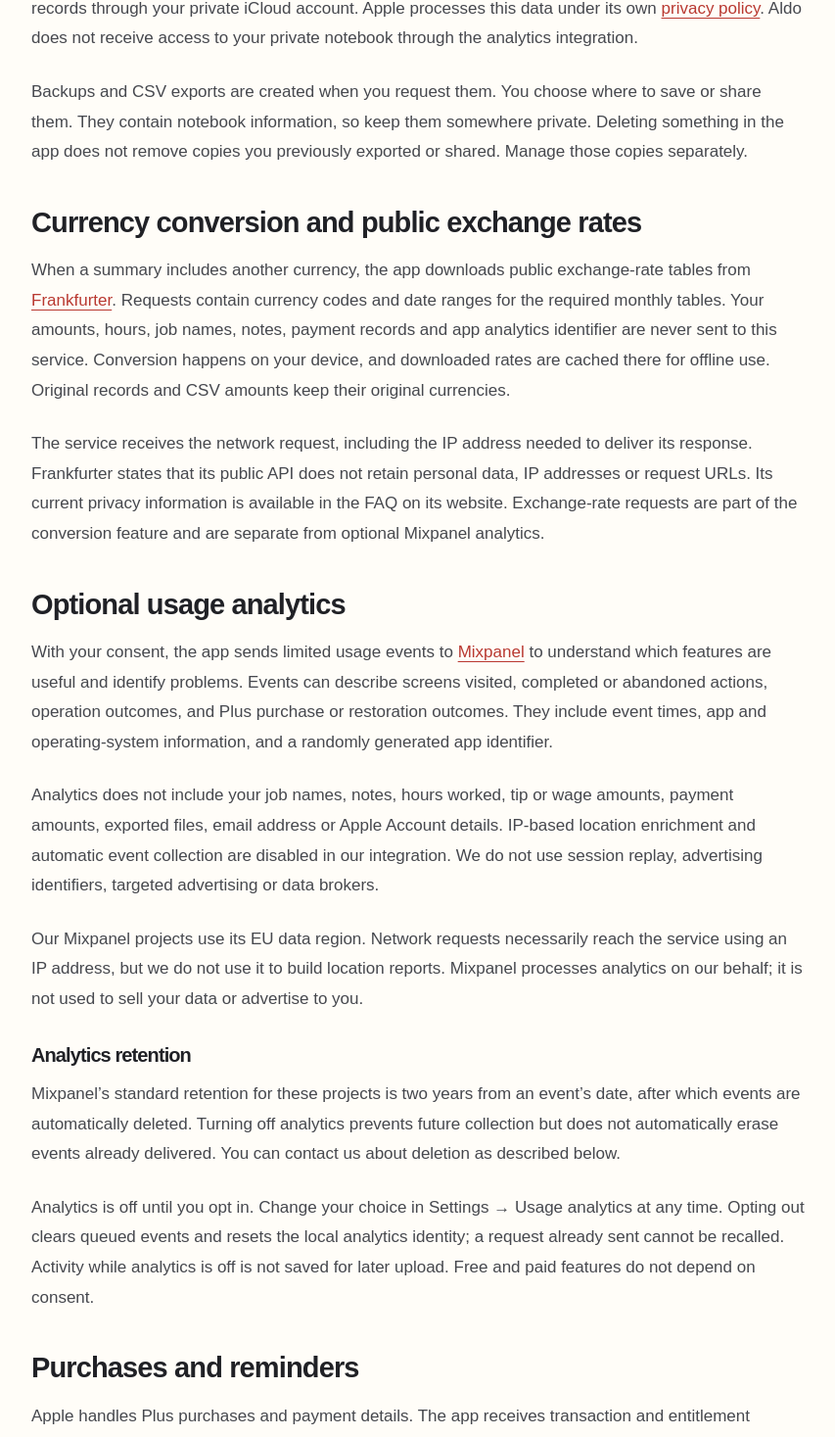
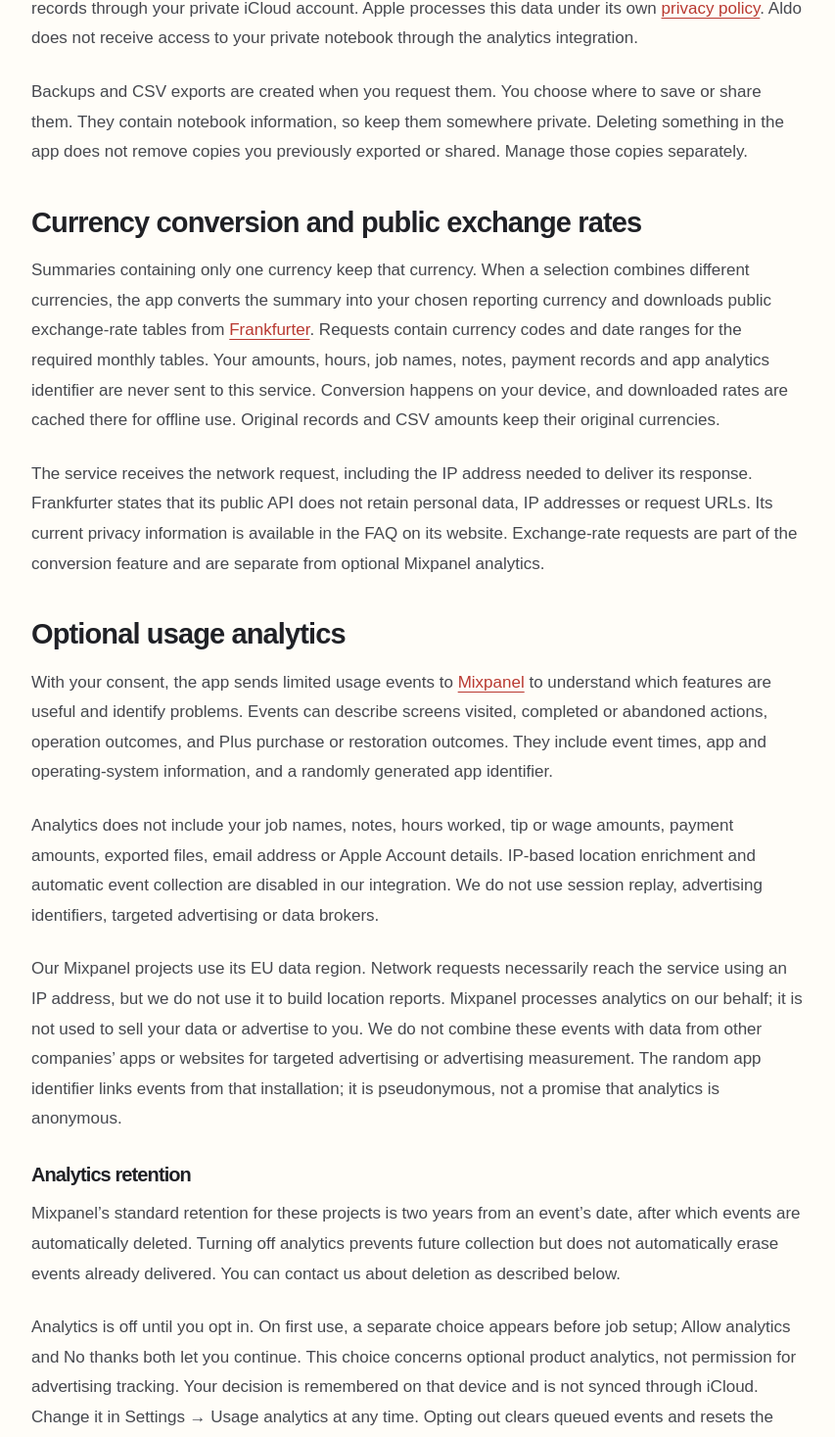
Before and after one commit to aldo-leka/website, a Next.js app: page /count-my-shift/privacy in a window 1280 px wide. Shown: the part 1324-2791 px from the top of the page at 98% size, without its empty margins (213-1066 px from the left). Built offline with nearby package versions, Linux system fonts and the light colour scheme.

Commit message:
Update Count My Shift help and privacy for iPad and feedback

```diff
--- a/app/count-my-shift/page.tsx
+++ b/app/count-my-shift/page.tsx
@@ -12,7 +12,7 @@
       <section className="product-hero">
         <div>
           <p className="eyebrow">
-            For iPhone{!apps.countMyShift.storeUrl && " · In beta"}
+            For iPhone &amp; iPad{!apps.countMyShift.storeUrl && " · In beta"}
           </p>
           <h1>
             A little clarity
--- a/app/count-my-shift/privacy/page.tsx
+++ b/app/count-my-shift/privacy/page.tsx
@@ -10,7 +10,7 @@
         <br />
         <span className="underlined">Your business.</span>
       </h1>
-      <p className="effective-date">Effective 22 September 2026</p>
+      <p className="effective-date">Effective 26 September 2026</p>
       <div className="policy-intro prose">
         <p>
           Your notebook lives on your device and, when available, in your
@@ -66,7 +66,9 @@
         </p>
         <h2 id="exchange-rates">Currency conversion and public exchange rates</h2>
         <p>
-          When a summary includes another currency, the app downloads public
+          Summaries containing only one currency keep that currency. When a
+          selection combines different currencies, the app converts the summary
+          into your chosen reporting currency and downloads public
           exchange-rate tables from <a href="https://frankfurter.dev/">Frankfurter</a>.
           Requests contain currency codes and date ranges for the required monthly
           tables. Your amounts, hours, job names, notes, payment records and app
@@ -103,7 +105,11 @@
           Our Mixpanel projects use its EU data region. Network requests
           necessarily reach the service using an IP address, but we do not use
           it to build location reports. Mixpanel processes analytics on our
-          behalf; it is not used to sell your data or advertise to you.
+          behalf; it is not used to sell your data or advertise to you. We do not
+          combine these events with data from other companies’ apps or websites
+          for targeted advertising or advertising measurement. The random app
+          identifier links events from that installation; it is pseudonymous,
+          not a promise that analytics is anonymous.
         </p>
         <h3>Analytics retention</h3>
         <p>
@@ -114,7 +120,11 @@
           described below.
         </p>
         <p>
-          Analytics is off until you opt in. Change your choice in Settings →
+          Analytics is off until you opt in. On first use, a separate choice
+          appears before job setup; Allow analytics and No thanks both let you
+          continue. This choice concerns optional product analytics, not
+          permission for advertising tracking. Your decision is remembered on
+          that device and is not synced through iCloud. Change it in Settings →
           Usage analytics at any time. Opting out clears queued events and
           resets the local analytics identity; a request already sent cannot be
           recalled. Activity while analytics is off is not saved for later
@@ -132,7 +142,7 @@
           Reminders are optional local notifications. The app requests
           notification permission when you enable them. Reminder text does not
           include your earnings. You can change your schedule in the app or
-          notification permission in iPhone Settings.
+          notification permission in your iPhone or iPad settings.
         </p>
         <h2 id="choices">Your choices and requests</h2>
         <ul>
@@ -161,7 +171,10 @@
           credentials.
         </p>
         <p>
-          If you contact support, we use your email address and the information
+          Settings → Send feedback opens an email addressed to dev@aldoleka.com.
+          You choose what to write and whether to send it; the app does not
+          automatically attach your notebook, logs or analytics identifier.
+          If you contact support or send feedback, we use your email address and the information
           you send to respond and resolve your request. We retain correspondence
           only as needed for that purpose and any applicable legal obligations.
           Depending on where you live, you may have rights to access, correct,
--- a/app/count-my-shift/support/page.tsx
+++ b/app/count-my-shift/support/page.tsx
@@ -6,11 +6,23 @@
 const questions = [
   {
     title: "How do I start tracking?",
-    body: "Create your first job, then tap the plus button to log a shift. Add your hours, cash and card tips, tip-out and wages. Your weekly and monthly summaries update from the records you save. Earnings are before taxes and other deductions.",
+    body: "First choose whether to share optional usage analytics. Allow analytics and No thanks both continue to job setup. Create your first job, then tap Log a shift. Add your hours, cash and card tips, tip-out and wages. Your weekly and monthly summaries update from the records you save. Earnings are before taxes and other deductions.",
+  },
+  {
+    title: "Can I use Count My Shift on iPad?",
+    body: "Yes. Count My Shift supports iPhone and iPad, with iPad layouts that adapt to portrait, landscape and narrower windows. Wider layouts give your dashboard more room and show shift history alongside its details. Use the same Apple Account and enable iCloud to keep your notebook available across your devices.",
+  },
+  {
+    title: "How do I send feedback?",
+    body: "Open Settings → Send feedback to compose an email to dev@aldoleka.com in your email app. If an email app is not configured, you can email that address directly. Nothing is sent automatically, and the app does not attach your notebook or analytics identifier. Describe the issue or idea and include your app version and device model if useful. Please leave out passwords, payment details and personal income records.",
   },
   {
     title: "How do I combine different currencies?",
-    body: "Choose a currency when you create each job. Home, History and Insights combine earnings in your reporting currency, which you can change in Settings → Reporting currency. This choice is remembered and also becomes the default for new jobs. A job’s currency stays with its saved shifts; switching the reporting currency does not relabel your original records. Plus is needed for multiple active jobs.",
+    body: "Choose a currency when you create each job. If the selected shifts all use one currency, Home, History and Insights keep that currency, even if your reporting currency differs. When the selection includes multiple currencies, combined totals and graphs convert into Settings → Reporting currency. This choice is remembered and also becomes the default for new jobs. Each saved shift always keeps its job’s original currency. Plus is needed for multiple active jobs.",
+  },
+  {
+    title: "How is the initial currency chosen?",
+    body: "The initial currency follows your device’s Region setting, without asking for location access. If the region’s currency is not supported, the app starts with USD. You can change the reporting currency in Settings and choose another currency when adding a job. Your language follows the system or the app language selected in device settings.",
   },
   {
     title: "Which exchange rates are used?",
@@ -26,7 +38,7 @@
   },
   {
     title: "How does iCloud sync work?",
-    body: "Count My Shift can sync your notebook through your private iCloud account. Use the same Apple Account on both devices and allow the app to use iCloud in your iPhone settings. Check Settings → iCloud & backup inside the app for sync information. Changes may take time to arrive, especially after being offline. Make a backup before troubleshooting; don’t delete the app to try to force a sync.",
+    body: "Count My Shift can sync jobs, shifts and payment records between iPhone and iPad through your private iCloud account. Use the same Apple Account on both devices and allow the app to use iCloud in device settings. Reporting currency, analytics consent and reminders are separate on each device. Check Settings → iCloud & backup inside the app for sync information. Changes may take time to arrive, especially after being offline. Make a backup before troubleshooting; don’t delete the app to try to force a sync.",
   },
   {
     title: "How do I back up or export my records?",
@@ -46,7 +58,7 @@
   },
   {
     title: "How do I change analytics or reminders?",
-    body: "Optional usage analytics is controlled in Settings → Usage analytics. You can leave it off and keep using the app. Reminders are configured separately in Settings → Reminders; notification permission is requested when you enable them.",
+    body: "On first use, a separate analytics choice appears before job setup. You can choose No thanks and keep using every free or purchased feature. Your choice is remembered on that device and can be changed in Settings → Usage analytics. This is consent for optional product analytics, not advertising or tracking across other companies’ apps or websites. Reminders are configured separately in Settings → Reminders; notification permission is requested when you enable them.",
   },
   {
     title: "I’m testing through TestFlight. What should I know?",
@@ -65,8 +77,8 @@
         <div>
           <h2>Can’t find what you need?</h2>
           <p>
-            Tell me what happened, your app version and your iPhone’s iOS
-            version.
+            Tell me what happened, your app version, device model and iOS or
+            iPadOS version.
           </p>
         </div>
         <a
--- a/lib/site-pages.ts
+++ b/lib/site-pages.ts
@@ -32,7 +32,7 @@
     title: "Count My Shift: Tip Tracker",
     headline: "A little clarity\nafter every shift.",
     description:
-      "Track tips, hours and shift income in multiple currencies. See consolidated totals in your chosen reporting currency. For iPhone.",
+      "Track tips, hours and shift income on iPhone and iPad. Combine multiple currencies in your chosen reporting currency.",
     eyebrow: "Count My Shift · Tip Tracker",
     color: "#ffe4d9",
   },
```
